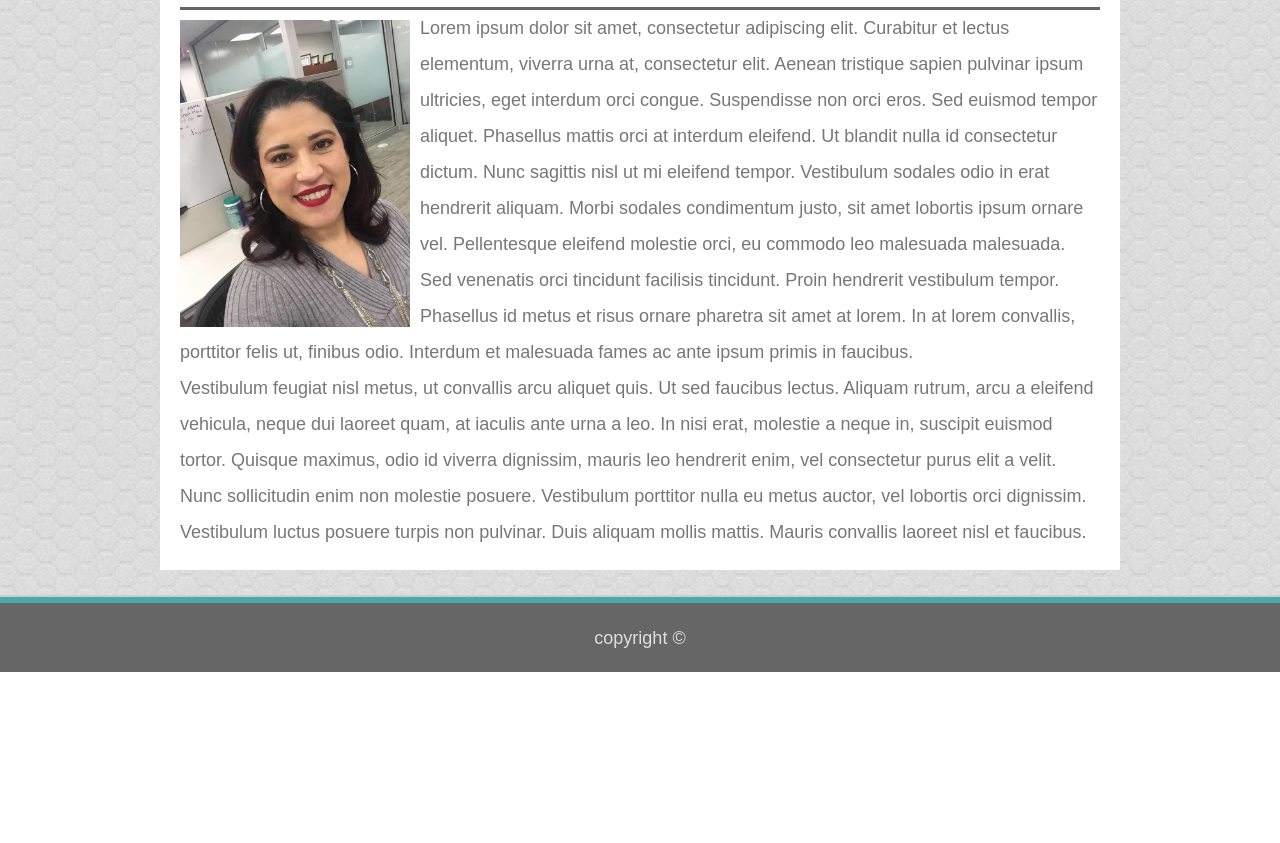
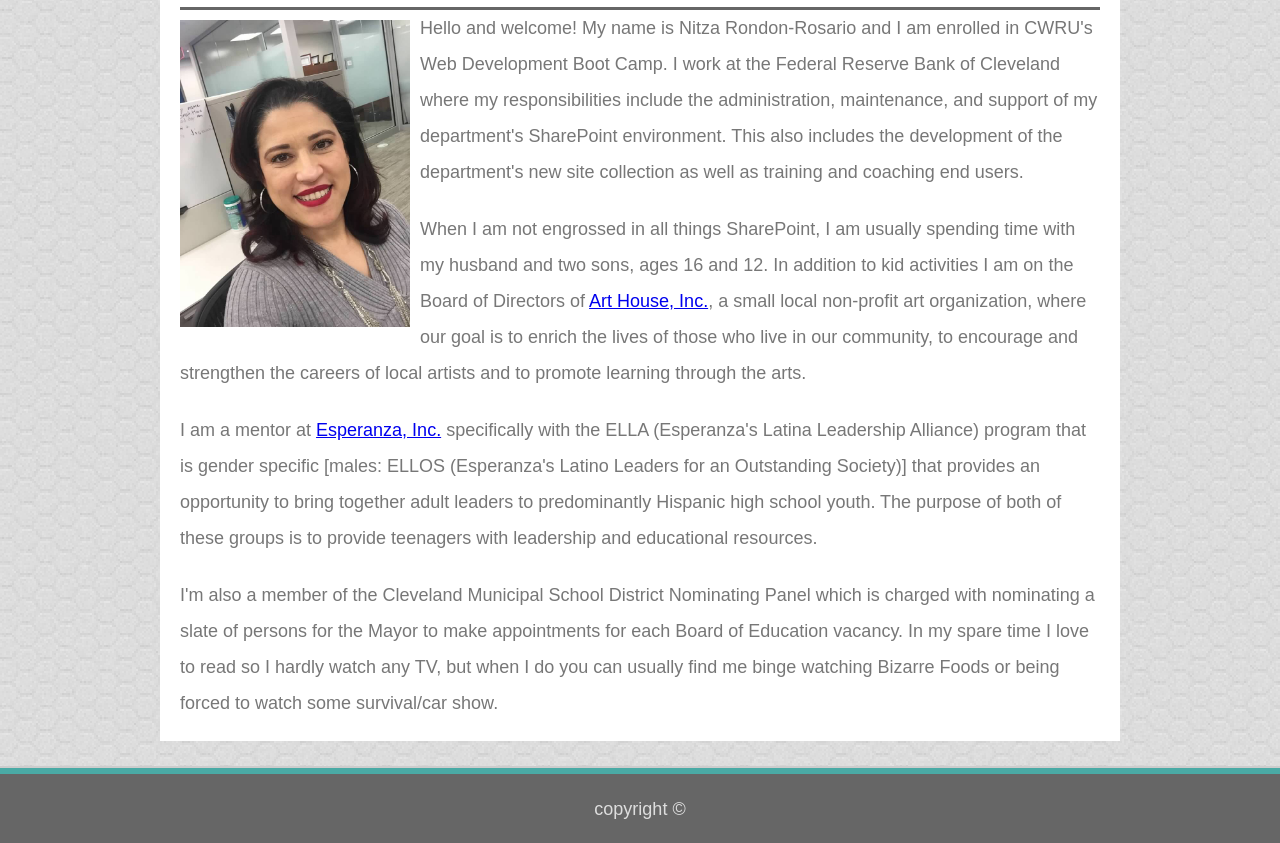
Before and after one commit to nronrosa/Basic-portfolio, a plain HTML site: page index.html in a window 1280 px wide. Shown: the part 201-1044 px from the top of the page. Before the commit the page ends 873 px from the top, so only its background shows below. Drawn offline with Linux system fonts and the light colour scheme.

Commit message:
Basic Portfolio files

```diff
--- a/index.html
+++ b/index.html
@@ -41,9 +41,25 @@
             <img src="assets/images/Portrait.jpg" class="myphoto" alt="About me">
 
 
-            <p>Lorem ipsum dolor sit amet, consectetur adipiscing elit. Curabitur et lectus elementum, viverra urna at, consectetur elit. Aenean tristique sapien pulvinar ipsum ultricies, eget interdum orci congue. Suspendisse non orci eros. Sed euismod tempor aliquet. Phasellus mattis orci at interdum eleifend. Ut blandit nulla id consectetur dictum. Nunc sagittis nisl ut mi eleifend tempor. Vestibulum sodales odio in erat hendrerit aliquam. Morbi sodales condimentum justo, sit amet lobortis ipsum ornare vel. Pellentesque eleifend molestie orci, eu commodo leo malesuada malesuada. Sed venenatis orci tincidunt facilisis tincidunt. Proin hendrerit vestibulum tempor. Phasellus id metus et risus ornare pharetra sit amet at lorem. In at lorem convallis, porttitor felis ut, finibus odio. Interdum et malesuada fames ac ante ipsum primis in faucibus.</p>
+            <p>
+                Hello and welcome! My name is Nitza Rondon-Rosario and I am enrolled in CWRU's Web Development Boot Camp. I work at the Federal Reserve Bank of Cleveland where my responsibilities include the administration, maintenance, and support of my department's SharePoint environment. This also includes the development of the department's new site collection as well as training and coaching end users.
+            </p>
+            <br>
+            <!-- Consider coming to one of AH's events to learn more about what they do and offer to the community! -->
+            <p>
+                When I am not engrossed in all things SharePoint, I am usually spending time with my husband and two sons, ages 16 and 12. In addition to kid activities I am on the Board of Directors of <a href="http://www.arthouseinc.org/" target="_blank">Art House, Inc.</a>, a small local non-profit art organization, where our goal is to enrich the lives of those who live in our community, to encourage and strengthen the careers of local artists and to promote learning through the arts.
+            </p>
+            <br>
+            <!-- Consider becoming a mentor yourself! -->
+            <p>
+                I am a mentor at <a href="http://www.esperanzainc.org/" target="_blank">Esperanza, Inc.</a> specifically with the ELLA (Esperanza's Latina Leadership Alliance) program that is gender specific [males: ELLOS (Esperanza's Latino Leaders for an Outstanding Society)] that provides an opportunity to bring together adult leaders to predominantly Hispanic high school youth. The purpose of both of these groups is to provide teenagers with leadership and educational resources.
+            </p>
+            <br>
+            <p>
+                I'm also a member of the Cleveland Municipal School District Nominating Panel which is charged with nominating a slate of persons for the Mayor to make appointments for each Board of Education vacancy. In my spare time I love to read so I hardly watch any TV, but when I do you can usually find me binge watching Bizarre Foods or being forced to watch some survival/car show.
+            </p>
 
-            <p>Vestibulum feugiat nisl metus, ut convallis arcu aliquet quis. Ut sed faucibus lectus. Aliquam rutrum, arcu a eleifend vehicula, neque dui laoreet quam, at iaculis ante urna a leo. In nisi erat, molestie a neque in, suscipit euismod tortor. Quisque maximus, odio id viverra dignissim, mauris leo hendrerit enim, vel consectetur purus elit a velit. Nunc sollicitudin enim non molestie posuere. Vestibulum porttitor nulla eu metus auctor, vel lobortis orci dignissim. Vestibulum luctus posuere turpis non pulvinar. Duis aliquam mollis mattis. Mauris convallis laoreet nisl et faucibus. </p>
+
         </div>
     </div>
 
```
